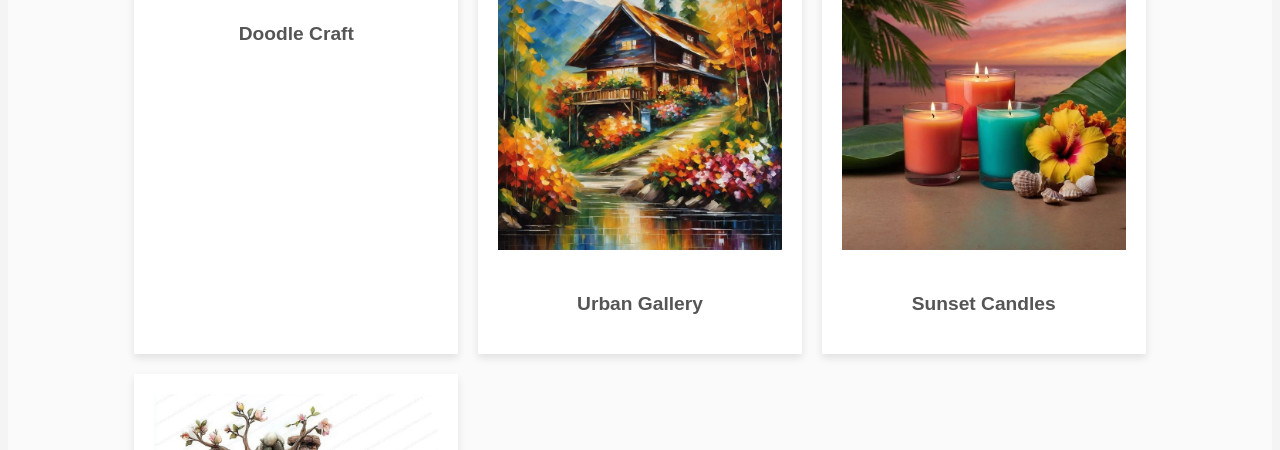
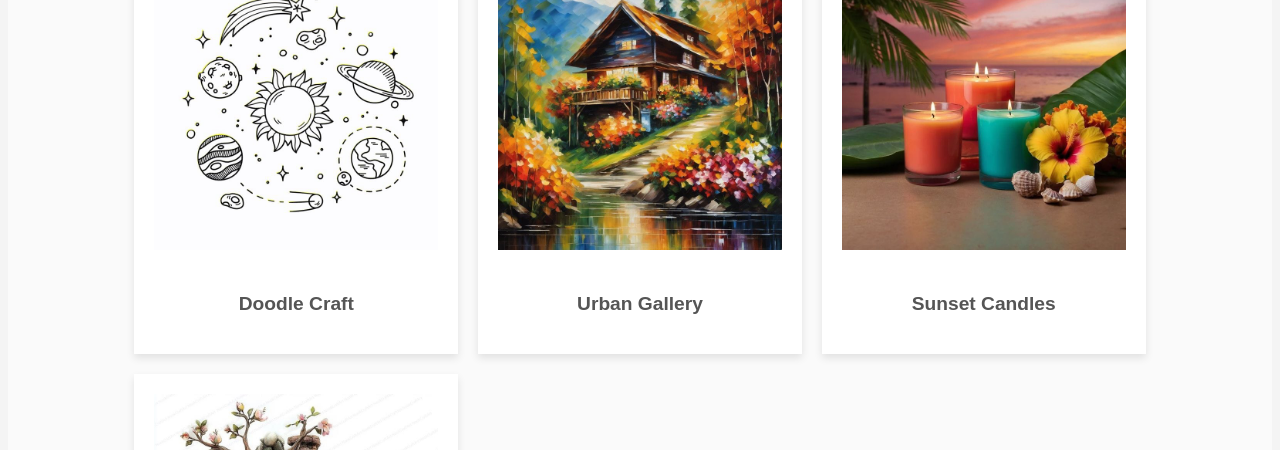
Before and after one commit to sandhya-521/Art_Gallery, a plain HTML site: page index.html in a window 1280 px wide. Shown: the part 856-1306 px from the top of the page. Drawn offline with Linux system fonts and the light colour scheme.

Commit message:
Update index.html

```diff
--- a/index.html
+++ b/index.html
@@ -32,7 +32,7 @@
       <h2>Our Art Collection</h2>
       <div class="gallery-grid">
         <div class="gallery-item">
-          <img src="C:\Users\l\Downloads\WhatsApp Image 2025-04-03 at 11.42.59 PM.jpeg" alt="Artwork 1">
+          <img src="doodlecraft.jpeg" alt="Artwork 1">
           <h3>Doodle Craft</h3>
         </div>
         <div class="gallery-item">
```
